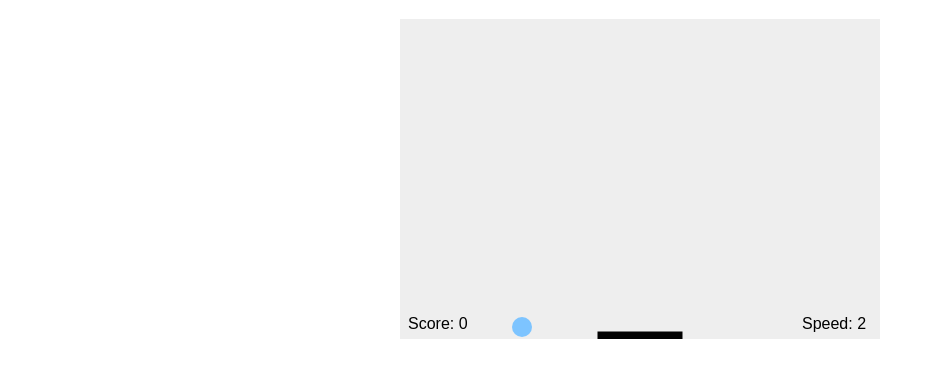
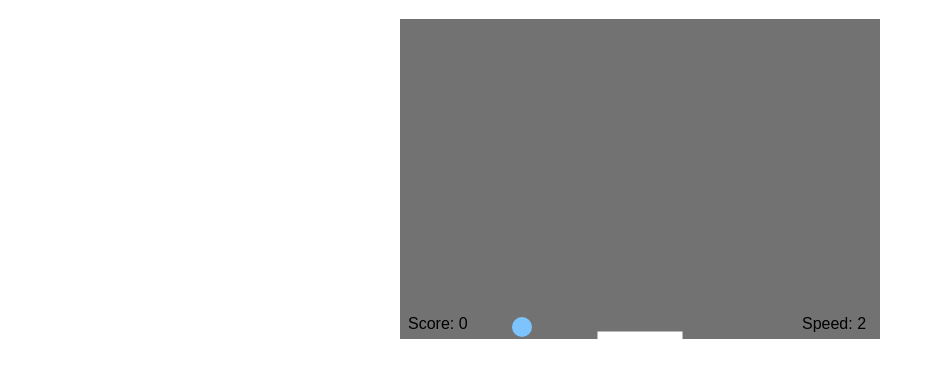
Before and after one commit to CTECH-IT/ip1-Fennicordis, a plain HTML site: page index.html in a window 1280 px wide. Shown: the part 61-438 px from the top of the page, without its empty margins (0-942 px from the left). Drawn offline with nearby package versions, Linux system fonts and the light colour scheme.

Commit message:
changed colors

```diff
--- a/scripts/main.js
+++ b/scripts/main.js
@@ -29,7 +29,7 @@ function drawBall() {
 function drawPaddle() {
     ctx.beginPath();
     ctx.rect(paddleX, canvas.height - paddleHeight, paddleWidth, paddleHeight);
-    ctx.fillStyle = "#000000";
+    ctx.fillStyle = "#FFFFFF";
     ctx.fill();
     ctx.closePath();
 }
--- a/stylesheets/styles.css
+++ b/stylesheets/styles.css
@@ -4,7 +4,7 @@
 }
 
 canvas {
-    background: #eee;
+    background: rgb(114, 114, 114);
     display: block;
     margin: 0 auto;
 }
```
